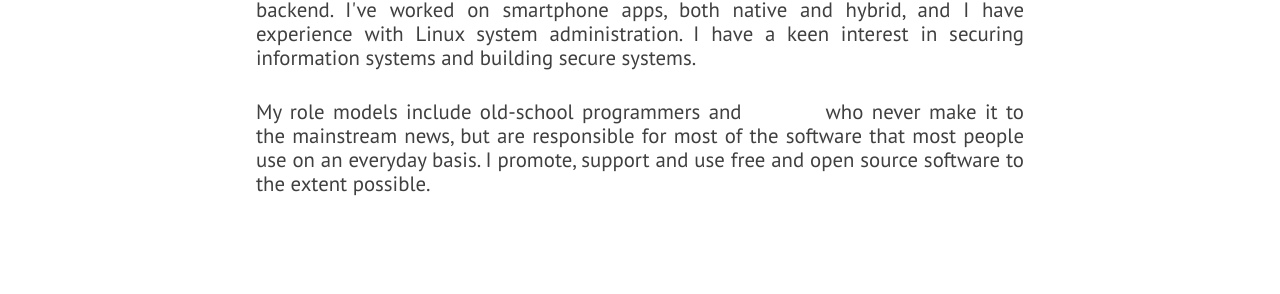
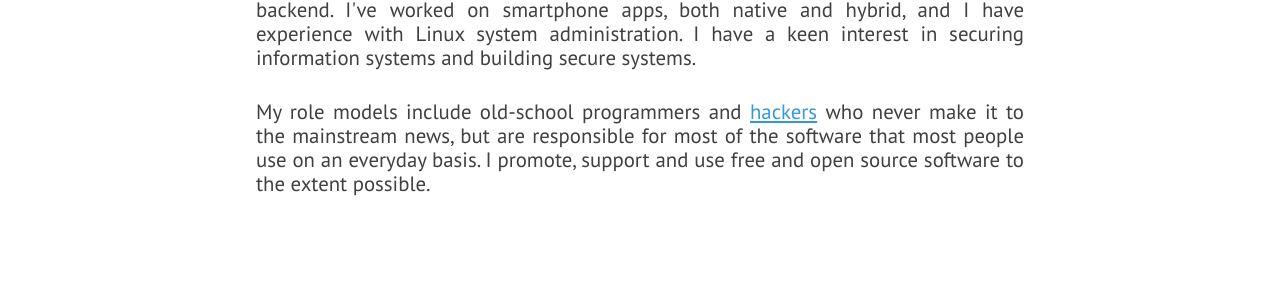
Before and after one commit to skctcdgit/skctcdgit.github.io, a Jekyll site: the page built from index.html, in a window 1280 px wide. Shown: the part 1380-1674 px from the top of the page. Built offline with Jekyll 4.4.1, drawn with Linux system fonts in a browser that asks for light colours; nearby versions of some CDN libraries.

Commit message:
Update extra.html

```diff
--- a/_includes/extra.html
+++ b/_includes/extra.html
@@ -7,7 +7,7 @@
             </p>
             <p class="paragraph-text justify-text">
                 <style>
-                    a { color: white; } /* CSS link color */
+                    a { color: #3498db; } /* CSS link color */
                 </style>
                 Please feel free to write to me for anything at <a href="mailto:{{ site.email }}">{{ site.email }}</a>. It might take me a day to get back, but rest assured, you'll hear from me.
             </p>
```
